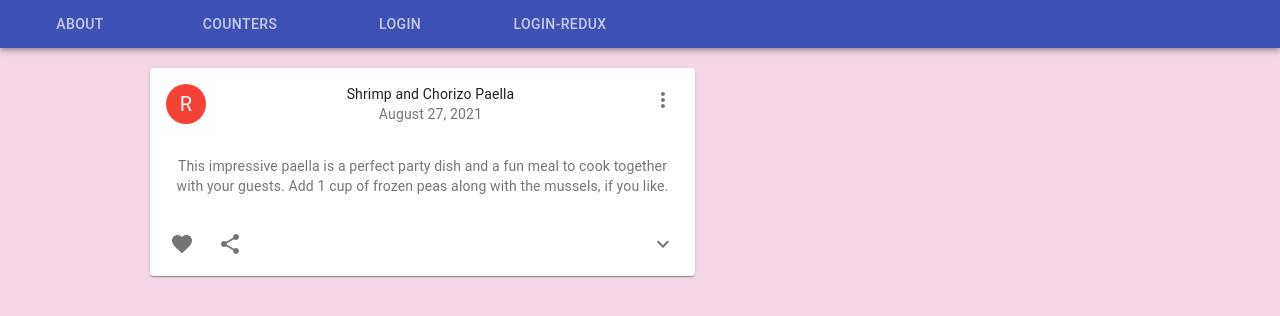
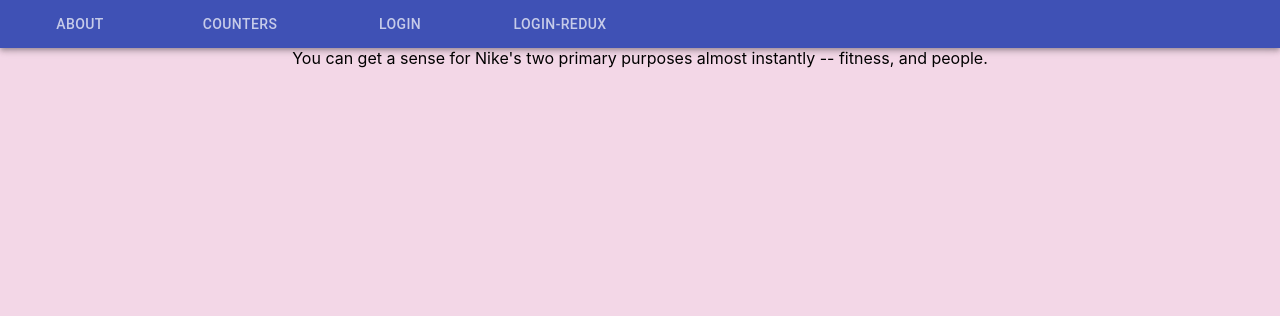
Before and after one commit to mashanobeard/second-task, a React (Create React App) app in the folder counter-counter/: page /About in a window 1280 px wide. Shown: the top 316 px of the page. Built offline with nearby package versions, Linux system fonts and the light colour scheme.

Commit message:
redux-form-3

```diff
--- a/counter-counter/src/actions/index.js
+++ b/counter-counter/src/actions/index.js
@@ -1,15 +1,4 @@
-import { createAction } from "redux-actions";
+import { createAction } from "redux-actions"
 
-export const ActionTypes = {
-  UPDATE_EMAIL: 'UPDATE_EMAIL',
-  UPDATE_PASSWORD: 'UPDATE_PASSWORD',
-}
-
-export const profileActions = {
-  updateEmail: (payload) => ({ type: ActionTypes.UPDATE_EMAIL, payload }),
-  updatePassword: (payload) => ({ type: ActionTypes.UPDATE_PASSWORD, payload }),
-
-
-
-
-}
+export const updateEmail = createAction("UPDATE_EMAIL");
+export const updatePassword = createAction("UPDATE_PASSWORD");
--- a/counter-counter/src/Other.js
+++ b/counter-counter/src/components/ErrorPage/index.js
@@ -1,6 +1,5 @@
 import React from 'react';
 import CssBaseline from '@material-ui/core/CssBaseline';
-
 import Container from '@material-ui/core/Container';
 
  function Other() {
@@ -13,4 +12,5 @@ import Container from '@material-ui/core/Container';
     </React.Fragment>
   );
 }
-export default Other
+
+export default Other;
--- a/counter-counter/src/components/login/LoginForm.js
+++ b/counter-counter/src/components/Login/index.js
@@ -2,11 +2,12 @@ import React from 'react';
 import { Formik } from 'formik';
 import * as yup from 'yup';
 
-const Login = () => {
-    const validationSchema = yup.object().shape({
+const validationSchema = yup.object().shape({
         email: yup.string().email('Email is invalid').required("Email is required"),
         password: yup.string().typeError('Must be a string').required("Password is required").min(6,'min 6 symbols')
     })
+
+const Login = () => {
 
   return (
   <div>
--- a/counter-counter/src/components/about/index.js
+++ b/counter-counter/src/components/about/index.js
@@ -1,124 +1,8 @@
 import React from 'react';
-import { makeStyles } from '@material-ui/core/styles';
-import clsx from 'clsx';
-import Card from '@material-ui/core/Card';
-import CardHeader from '@material-ui/core/CardHeader';
-import CardContent from '@material-ui/core/CardContent';
-import CardActions from '@material-ui/core/CardActions';
-import Collapse from '@material-ui/core/Collapse';
-import Avatar from '@material-ui/core/Avatar';
-import IconButton from '@material-ui/core/IconButton';
-import Typography from '@material-ui/core/Typography';
-import { red } from '@material-ui/core/colors';
-import FavoriteIcon from '@material-ui/icons/Favorite';
-import ShareIcon from '@material-ui/icons/Share';
-import ExpandMoreIcon from '@material-ui/icons/ExpandMore';
-import MoreVertIcon from '@material-ui/icons/MoreVert';
 
-
-
-
-const useStyles = makeStyles((theme) => ({
-  root: {
-    maxWidth: 545,
-    marginLeft: 150,
-    marginTop: 20,
-  },
-  media: {
-    height: 0,
-    paddingTop: '56.25%', // 16:9
-  },
-  expand: {
-    transform: 'rotate(0deg)',
-    marginLeft: 'auto',
-    transition: theme.transitions.create('transform', {
-      duration: theme.transitions.duration.shortest,
-    }),
-  },
-  expandOpen: {
-    transform: 'rotate(180deg)',
-  },
-  avatar: {
-    backgroundColor: red[500],
-  },
-}));
-
-export default function About() {
-  const classes = useStyles();
-  const [expanded, setExpanded] = React.useState(false);
-
-  const handleExpandClick = () => {
-    setExpanded(!expanded);
-  };
-
-  return (
-    <Card className={classes.root}>
-      <CardHeader
-        avatar={
-          <Avatar aria-label="recipe" className={classes.avatar}>
-            R
-          </Avatar>
-        }
-        action={
-          <IconButton aria-label="settings">
-            <MoreVertIcon />
-          </IconButton>
-        }
-        title="Shrimp and Chorizo Paella"
-        subheader="August 27, 2021"
-      />
-
-      <CardContent>
-        <Typography variant="body2" color="textSecondary" component="p">
-          This impressive paella is a perfect party dish and a fun meal to cook together with your
-          guests. Add 1 cup of frozen peas along with the mussels, if you like.
-        </Typography>
-      </CardContent>
-      <CardActions disableSpacing>
-        <IconButton aria-label="add to favorites">
-          <FavoriteIcon />
-        </IconButton>
-        <IconButton aria-label="share">
-          <ShareIcon />
-        </IconButton>
-        <IconButton
-          className={clsx(classes.expand, {
-            [classes.expandOpen]: expanded,
-          })}
-          onClick={handleExpandClick}
-          aria-expanded={expanded}
-          aria-label="show more"
-        >
-          <ExpandMoreIcon />
-        </IconButton>
-      </CardActions>
-      <Collapse in={expanded} timeout="auto" unmountOnExit>
-        <CardContent>
-          <Typography paragraph>Method:</Typography>
-          <Typography paragraph>
-            Heat 1/2 cup of the broth in a pot until simmering, add saffron and set aside for 10
-            minutes.
-          </Typography>
-          <Typography paragraph>
-            Heat oil in a (14- to 16-inch) paella pan or a large, deep skillet over medium-high
-            heat. Add chicken, shrimp and chorizo, and cook, stirring occasionally until lightly
-            browned, 6 to 8 minutes. Transfer shrimp to a large plate and set aside, leaving chicken
-            and chorizo in the pan. Add pimentón, bay leaves, garlic, tomatoes, onion, salt and
-            pepper, and cook, stirring often until thickened and fragrant, about 10 minutes. Add
-            saffron broth and remaining 4 1/2 cups chicken broth; bring to a boil.
-          </Typography>
-          <Typography paragraph>
-            Add rice and stir very gently to distribute. Top with artichokes and peppers, and cook
-            without stirring, until most of the liquid is absorbed, 15 to 18 minutes. Reduce heat to
-            medium-low, add reserved shrimp and mussels, tucking them down into the rice, and cook
-            again without stirring, until mussels have opened and rice is just tender, 5 to 7
-            minutes more. (Discard any mussels that don’t open.)
-          </Typography>
-          <Typography>
-            Set aside off of the heat to let rest for 10 minutes, and then serve.
-          </Typography>
-        </CardContent>
-      </Collapse>
-    </Card>
-  );
+ function About() {
+   return(
+  <div >You can get a sense for Nike's two primary purposes almost instantly -- fitness, and people. </div>
+   )
 }
+export default About;
--- a/counter-counter/src/components/loginRedux/loginRedux.js
+++ b/counter-counter/src/components/loginRedux/loginRedux.js
@@ -1,43 +1,63 @@
-import React, { useState } from 'react';
-import { useDispatch } from 'react-redux';
-import {profileActions}   from '../../actions/index';
+import React from "react";
+import * as yup from "yup";
+import { Formik, Form, Field } from "formik";
+import { Grid, Button } from "@material-ui/core";
+import PropTypes from 'prop-types';
 
 
-const LoginRedux = () => {
-  const [email,setEmail] = useState ("")
-  const [password,setPassword] = useState ("")
+const validationSchema = yup.object().shape({
+  email: yup.string().email('Email is invalid').required("Email is required"),
+  password: yup.string().typeError('Must be a string').required("Password is required").min(6,'min 6 symbols')
+})
 
-  const dispatch = useDispatch()
+const LoginRedux = ({emailInputChange, passwordInputChange, onSubmit }) => {
 
-  const formHandler = (event) => {
-    event.preventDefault();
-    console.log(event.target.elements)
-    let data = event.target.elements;
-    dispatch(profileActions(data.email));
-  }
 
-  return (
-  <div>
-    <form onSubmit={formHandler}>
-      <h1>Login here</h1>
-      <input
-        type="email"
-        placeholder="Email"
-        value={email}
-        onChange = {(e) => setEmail(e.target.value)}/>
-      <input
-        type="password"
-        placeholder="Password"
-        value={password}
-        onChange = {(e) => setPassword(e.target.value)}
-         />
-      <button type="submit">
-    Log in
-      </button>
-    </form>
+return(
+   <Formik validationSchema={validationSchema} onSubmit={onSubmit}>
+    <Form autoComplete="off">
+      <Grid container direction="column" spacing={1}>
+        <Grid item>
+          Email:
+          <Field
+            color="secondary"
+            name="email"
+            label="Email"
+            type="email"
+            onChange= {emailInputChange}
+            required
+          />
+        </Grid>
+        <Grid item>
+          Password:
+          <Field
+            color="secondary"
+            name="password"
+            label="Password"
+            type="password"
+            onChange = {passwordInputChange}
+            required
+          />
+        </Grid>
+        <Grid item>123
+        </Grid>
+        <Grid item>
+          <Button
+            fullWidth variant="contained"
+            color="primary"
+            type="submit">
+            Sign In
+          </Button>
+        </Grid>
+      </Grid>
+    </Form>
+  </Formik>
+)
+}
+LoginRedux.propTypes ={
+  emailInputChange: PropTypes.func,
+  passwordInputChange: PropTypes.func,
+  onSubmit: PropTypes.func,
+}
 
-        </div>
-   );
-
-}
 export default LoginRedux;
--- a/counter-counter/src/containers/CounterParent.js
+++ b/counter-counter/src/containers/CounterParent.js
@@ -1,7 +1,7 @@
 import React from 'react';
 import PropTypes from 'prop-types';
 import CounterContainer from './CounterContainer';
-import Counter2 from '../views/Counter/index2';
+import Counter2 from '../views/Counter/bigCounter';
 
 
 class CounterParent  extends React.Component{
--- a/counter-counter/src/index.js
+++ b/counter-counter/src/index.js
@@ -3,15 +3,13 @@ import ReactDOM from 'react-dom';
 import './index.css';
 import App from './App';
 import reportWebVitals from './reportWebVitals';
-
 import { Provider } from 'react-redux';
 import {combineReducers, createStore} from 'redux';
-
-import profileReducer from './reducer';
+import FormReducer from './reducer';
 
 
 const  rootReducer = combineReducers({
-  profileReducer: profileReducer
+  FormReducer: FormReducer
 })
 const store = createStore(rootReducer);
 
--- a/counter-counter/src/reducer/index.js
+++ b/counter-counter/src/reducer/index.js
@@ -1,30 +1,24 @@
-import { ActionTypes } from '../actions/index'
+
+import { handleActions } from 'redux-actions';
+import { updateEmail, updatePassword } from '../actions';
 
 const initialState = {
   email: '',
   password: '',
 }
 
+ const FormReducer = handleActions(
+{
+  [updateEmail] : ( state,action) =>({
+    ...state,
+     email: action.payload
+   }),
+   [updatePassword] : ( state, action) => ({
+     ...state,
+      password: action.payload,
+})
+},
+ initialState
+ )
 
-export const profileReducer = (state = initialState, action) => {
-  switch (action.type) {
-    case ActionTypes.UPDATE_EMAIL:
-    console.log('email', action.payload.email)
-      return {
-        ...state,
-        email: action.payload,
-        formSubmitted: false // after update user formsubmition reset
-      }
-    case ActionTypes.UPDATE_PASSWORD:
-      return {
-        ...state,
-        password: action.payload,
-        formSubmitted: false // after update user formsubmition reset
-      }
-
-    default:
-      return state;
-  }
-}
-
-export default profileReducer;
+export default FormReducer;
```
Also changed, not shown: counter-counter/src/App.js (+4 -4 lines), counter-counter/src/containers/LoginReduxContainer.js (added, +51 -0 lines), counter-counter/src/views/Counter/bigCounter.js (renamed from counter-counter/src/views/Counter/index2.js).
